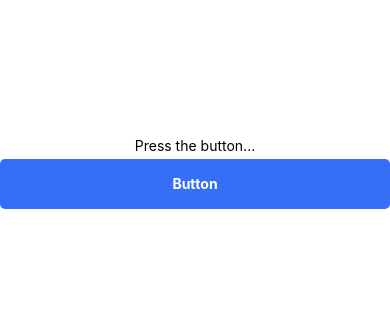
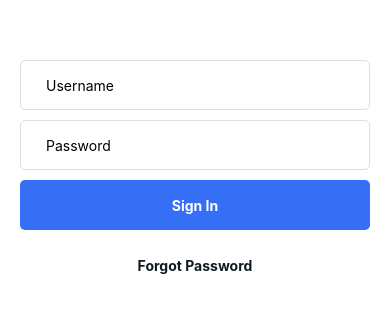
Before and after one commit to devol-ve/swipe-away, a React Native app: screen / in a window 390 px wide. Shown: the part 247-560 px from the top of the page. Built offline with nearby package versions, Linux system fonts and the light colour scheme.

Commit message:
Added CustomInput, Added Button Animation

```diff
--- a/App.js
+++ b/App.js
@@ -1,24 +1,55 @@
 import { StatusBar } from 'expo-status-bar';
-import { StyleSheet, Text, View } from 'react-native';
+import * as React from 'react';
+import { Keyboard, StyleSheet, Text, TouchableWithoutFeedback, View } from 'react-native';
 import CustomButton from './src/components/CustomButton';
+import CustomInput from './src/components/CustomInput';
 
 export default function App() {
+  const [ username, setUsername ] = React.useState('');
+  const [ password, setPassword ] = React.useState('');
+
+  const onSignIn = () => {
+    console.log( 'Username: ', username );
+    console.log( 'Password: ', password );
+  };
+
+  const onForgot = () => {
+    console.log( 'Forgot Password' );
+  };
+
   return (
-    <View style={styles.container}>
-      <Text>Press the button...</Text>
-      <CustomButton
-        text={'Button'}
-        onPress={() => {console.log('Button Pressed')}}
-      />
-      <StatusBar style="auto" />
-    </View>
+    <TouchableWithoutFeedback onPress={Keyboard.dismiss} accessible={false}>
+      <View style = { styles.container }>
+        <CustomInput
+          value = { username }
+          setValue = { setUsername }
+          placeholder = { 'Username' }
+        />
+        <CustomInput
+          value = { password }
+          setValue = { setPassword }
+          placeholder = { 'Password' }
+          secureTextEntry
+        />
+        <CustomButton
+          text = { 'Sign In' }
+          onPress = { onSignIn }
+        />
+        <CustomButton
+          text = { 'Forgot Password' }
+          onPress = { onForgot }
+          type = { 'TERTIARY' }
+        />
+        <StatusBar style = 'auto' />
+      </View>
+    </TouchableWithoutFeedback>
   );
-}
+};
 
 const styles = StyleSheet.create({
   container: {
     flex: 1,
-    backgroundColor: '#fff',
+    padding: 20,
     alignItems: 'center',
     justifyContent: 'center',
   },
--- a/src/components/CustomButton/CustomButton.js
+++ b/src/components/CustomButton/CustomButton.js
@@ -1,45 +1,73 @@
 import * as React from 'react';
-import { Image, Pressable, StyleSheet, Text } from 'react-native';
+import { Animated, Image, Pressable, StyleSheet, Text } from 'react-native';
 
 const CustomButton = ({ onPress, text, type = 'PRIMARY', bgColor, fgColor, disabled = false, image }) => {
+    const animatedScale = React.useRef(new Animated.Value(0)).current;
+
+    React.useEffect(()=> {
+        animatedScale.setValue(1);
+    }, []);
+
+    const handleButtonPress = () => {
+        animatedScale.setValue(type === 'PRIMARY' ? 0.97 : 0.94);
+        Animated.spring(animatedScale, {
+            toValue: 1,
+            bounciness: 14,
+            speed: 2,
+            useNativeDriver: true,
+        }).start();
+        // onPress();
+    };
+
     return (
         <Pressable
-            disabled={disabled}
-            onPress={onPress}
-            style={[
+            disabled = { disabled }
+            onPress = { handleButtonPress }
+            style = {[
                 styles.container,
-                styles[`container_${type}`],
+            ]}>
+            <Animated.View
+                style = {[
+                    styles.button,
+                    { transform: [{ scale: animatedScale }]},
+                    styles[ `button_${type}` ],
                     bgColor ? { backgroundColor: bgColor } : {},
                 ]}>
-            {image && <Image source={image} style={StyleSheet.image} />}
-            <Text style={[
+                { image && <Image source = { image } style = { StyleSheet.image } /> }
+                <Text style = {[
                     styles.text,
-                styles[`text_${type}`],
+                    styles[ `text_${type}` ],
                     fgColor ? { color: fgColor } : {},
                 ]}>
                     { text }
                 </Text>
+            </Animated.View>
         </Pressable>
     );
 };
 
 const styles = StyleSheet.create({
+
     container: {
         width: '100%',
         height: 50,
-        padding: 15,
         marginVertical: 5,
         flexDirection: 'row',
+    },
+
+    button: {
+        flex: 1,
+        padding: 15,
         alignItems: 'center',
         justifyContent: 'center',
-        borderRadius: 5,
     },
 
-    container_PRIMARY: {
+    button_PRIMARY: {
+            borderRadius: 5,
             backgroundColor: '#356FF5',
     },
 
-    container_TERTIARY: {},
+    button_TERTIARY: {},
 
     text: {
         fontWeight: 'bold',
--- /dev/null
+++ b/src/components/CustomInput/CustomInput.js
@@ -0,0 +1,38 @@
+import { View, TextInput, StyleSheet } from 'react-native';
+
+const CustomInput = ({ value, setValue, placeholder, secureTextEntry }) => {
+    return (
+        <View style = { styles.container } >
+            <TextInput
+                value = { value }
+                onChangeText = { setValue }
+                placeholder = { placeholder }
+                secureTextEntry = { secureTextEntry }
+                style = { styles.input }
+            />
+        </View>
+    );
+};
+
+const styles = StyleSheet.create({
+    container: {
+        backgroundColor: '#FFFFFF',
+        width: '100%',
+        height: 50,
+        justifyContents: 'center',
+
+        borderColor: '#DEDEDE',
+        borderWidth: 1,
+        borderRadius: 5,
+
+        paddingHorizontal: 10,
+        marginVertical: 5,
+    },
+
+    input: {
+        flex: 1,
+        paddingHorizontal: 15,
+    },
+});
+
+export default CustomInput;
--- /dev/null
+++ b/src/components/CustomInput/index.js
@@ -0,0 +1 @@
+export { default } from './CustomInput'
```
Also changed, not shown: package.json (+4 -3 lines), 1 other file (tests, documents, lock files or other folders). Lines whose indentation alone changed are shown as unchanged.
